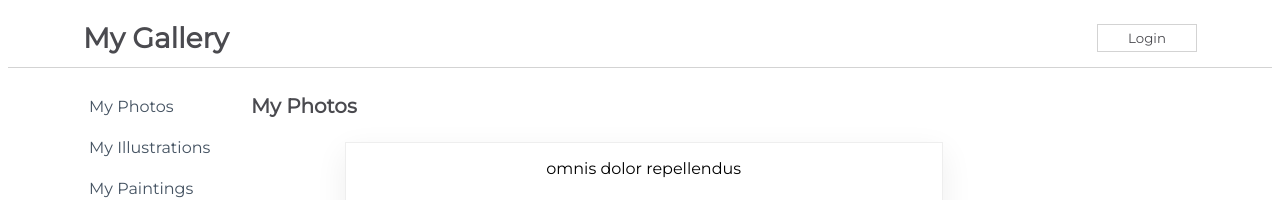
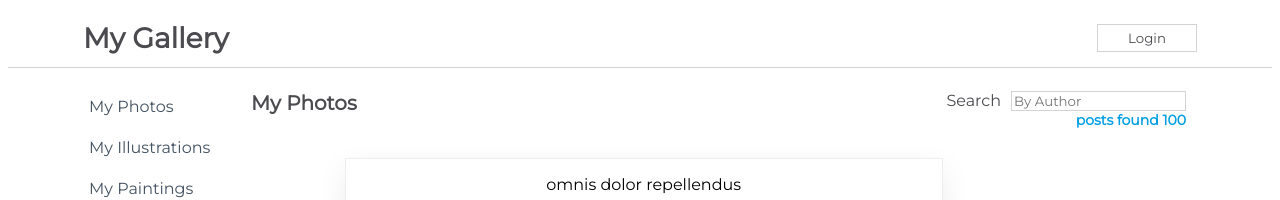
Before and after one commit to Code-Institute-Solutions/react-challenge-solutions, a React (Create React App) app in the folder my-app/: page / in a window 1280 px wide. Shown: the top 200 px of the page. Built offline with nearby package versions, Linux system fonts and the light colour scheme.

Commit message:
Solution to challenge 7

```diff
--- a/my-app/src/components/Content.js
+++ b/my-app/src/components/Content.js
@@ -9,7 +9,8 @@
         super(props)
 
         this.state = {
-            isLoaded: false
+            isLoaded: false,
+            posts: [],
         }
     }
 
@@ -17,22 +18,44 @@
         setTimeout(()=>{
             this.setState({
                 isLoaded: true,
+                posts: savedPosts,
             })
         }, 2000)
+    }
+
+    handleChange = (e) => {
+        const name = e.target.value.toLowerCase();
+        const filteredPosts = savedPosts.filter((post)=>{
+            return post.name.toLowerCase().includes(name);
+        })
+
+        this.setState({
+            posts: filteredPosts
+        })
     }
 
     render() {
         return (
             <div className={css.Content}>
 
-                <div className={css.Titlebar}>
+                <div className={css.TitleBar}>
                     <h1>My Photos</h1>
+                    <form>
+                        <label htmlFor='searchinput'>Search</label>
+                        <input
+                        type='search'
+                        id='searchinput'
+                        placeholder='By Author'
+                        onChange={(e) => this.handleChange(e)}
+                        />
+                        <h4>posts found {this.state.posts.length}</h4>
+                    </form>
                 </div>
 
                 <div className={css.SearchResults}>
                     {
                         this.state.isLoaded ?
-                        <PostItem savedPosts={savedPosts} />
+                        <PostItem savedPosts={this.state.posts} />
                         : <Loader />
                     }
 
```
